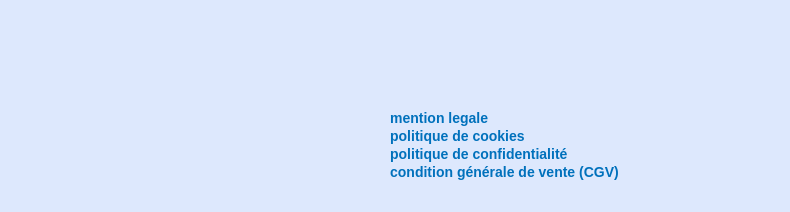
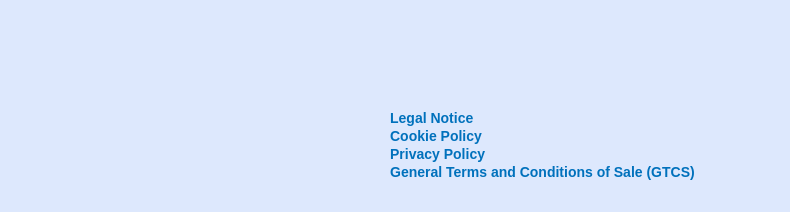
Before and after one commit to ChristopheCode/casualenglish, a plain HTML site: page index.html in a window 1280 px wide. Shown: the part 588-800 px from the top of the page, 0-790 px from the left. Drawn offline with Linux system fonts and the light colour scheme.

Commit message:
Update index.html
update link for legal notice and import 4 pages

```diff
--- a/index.html
+++ b/index.html
@@ -21,11 +21,11 @@
             </div>
             <div class="footer">
                 <ul>
-                    <li><a class="legal" href="https://mention.goalc2.com/index.html" target="_blank">mention legale</a></li>
-                    <li><a class="legal" href="https://mention.goalc2.com/cookies.html" target="_blank">politique de cookies</a>
+                    <li><a class="legal" href="./mention.html" target="_blank">Legal Notice</a></li>
+                    <li><a class="legal" href="./cookies.html" target="_blank">Cookie Policy</a>
                     </li>
-                    <li><a class="legal" href="https://mention.goalc2.com/confidentialite.html" target="_blank">politique de confidentialité</a></li>
-                    <li><a class="legal" href="https://mention.goalc2.com/condition.html" target="_blank">condition générale de vente (CGV)</a></li>
+                    <li><a class="legal" href="./confidentialite.html" target="_blank">Privacy Policy</a></li>
+                    <li><a class="legal" href="./condition.html" target="_blank">General Terms and Conditions of Sale (GTCS)</a></li>
                 </ul>
                 <a href="https://github.com/ChristopheCode/casualenglish?tab=readme-ov-file#readme"><img src="./img/Github.png" alt=""></a>
                 <a href="https://www.instagram.com/casualenglish__/"><img src="./img/instagram.png" alt=""></a>
```
